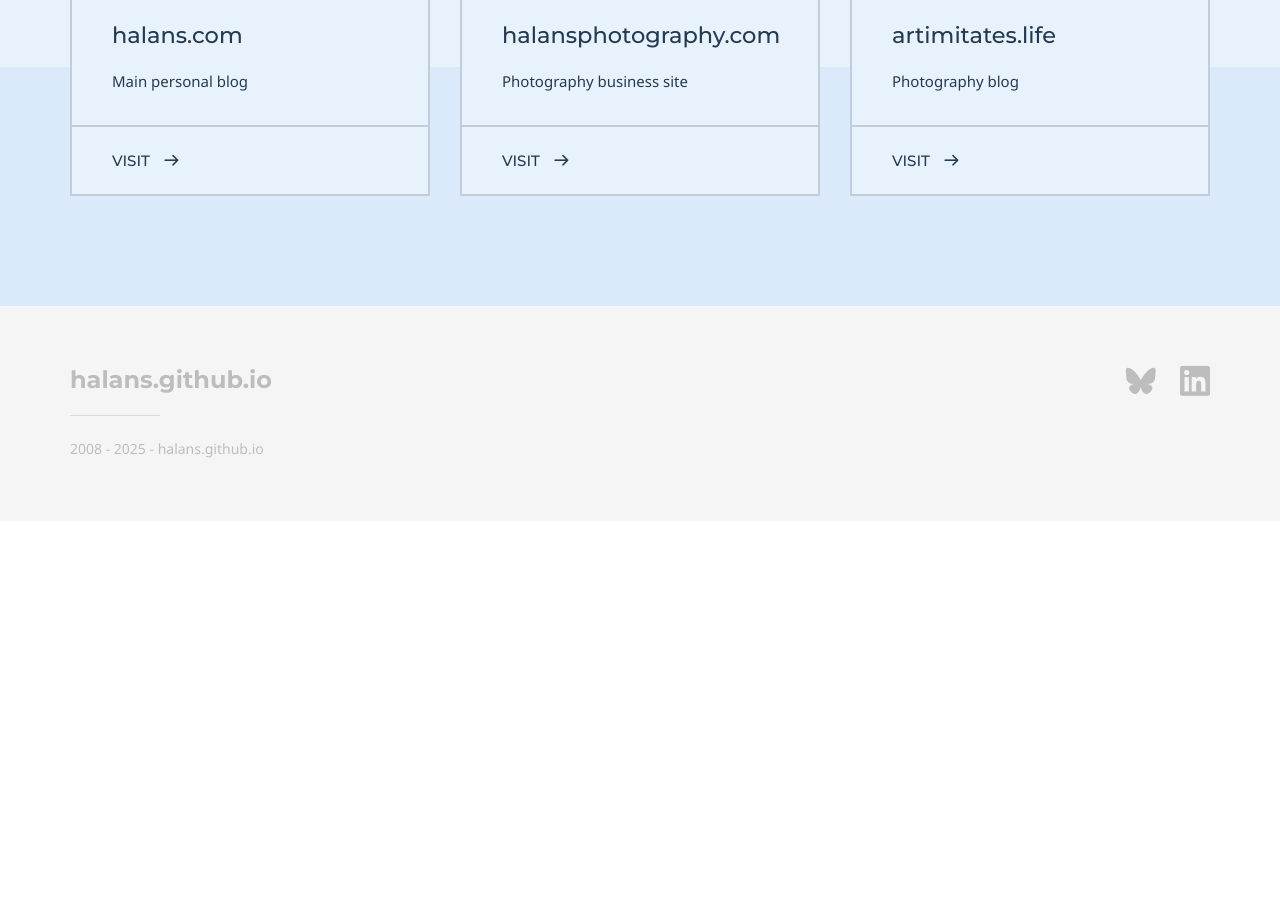
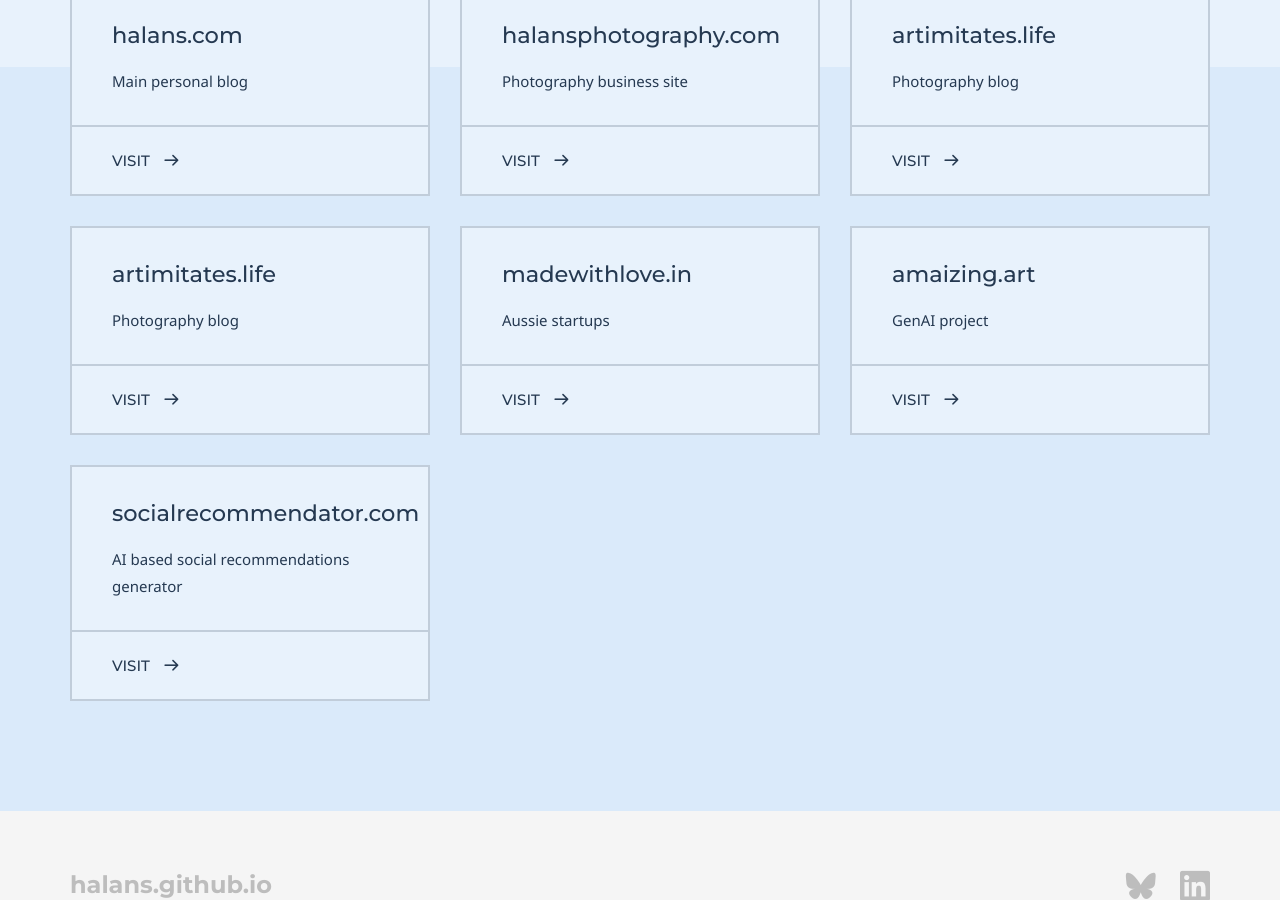
Before and after one commit to halans/halans.github.io, a Jekyll site: the page built from index.md, in a window 1280 px wide and 900 px high, scrolled down 545 px. Built offline with Jekyll 4.4.1, drawn with Linux system fonts in a browser that asks for light colours; some web fonts are replaced; before the commit the page ends 1066 px from its top, so only the background shows below that.

Commit message:
More projects

```diff
--- a/index.md
+++ b/index.md
@@ -33,4 +33,20 @@ grid_navigation:
       excerpt: Photography blog
       cta: Visit
       url: 'https://artimitates.life/'
+    - title: artimitates.life
+      excerpt: Photography blog
+      cta: Visit
+      url: 'https://artimitates.life/'
+    - title: madewithlove.in
+      excerpt: Aussie startups
+      cta: Visit
+      url: 'https://madewithlove.in/'
+    - title: amaizing.art
+      excerpt: GenAI project
+      cta: Visit
+      url: 'https://amaizing.art/'
+    - title: socialrecommendator.com
+      excerpt: AI based social recommendations generator
+      cta: Visit
+      url: 'https://ai.socialrecommendator.com'
 ---
```
